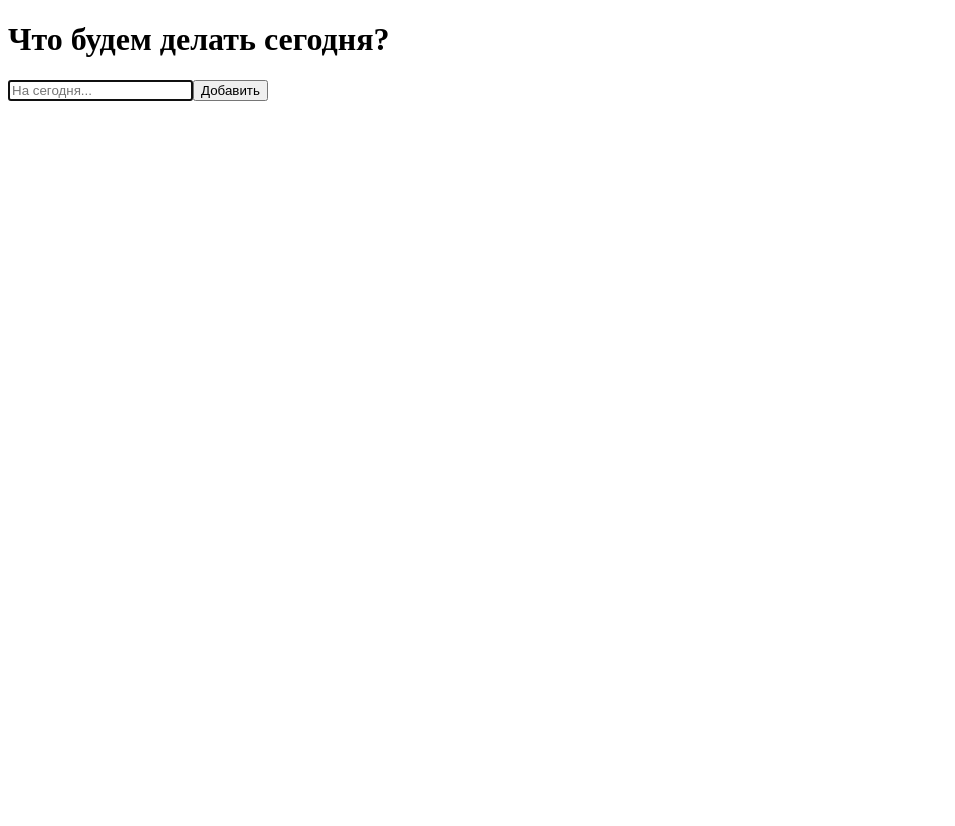
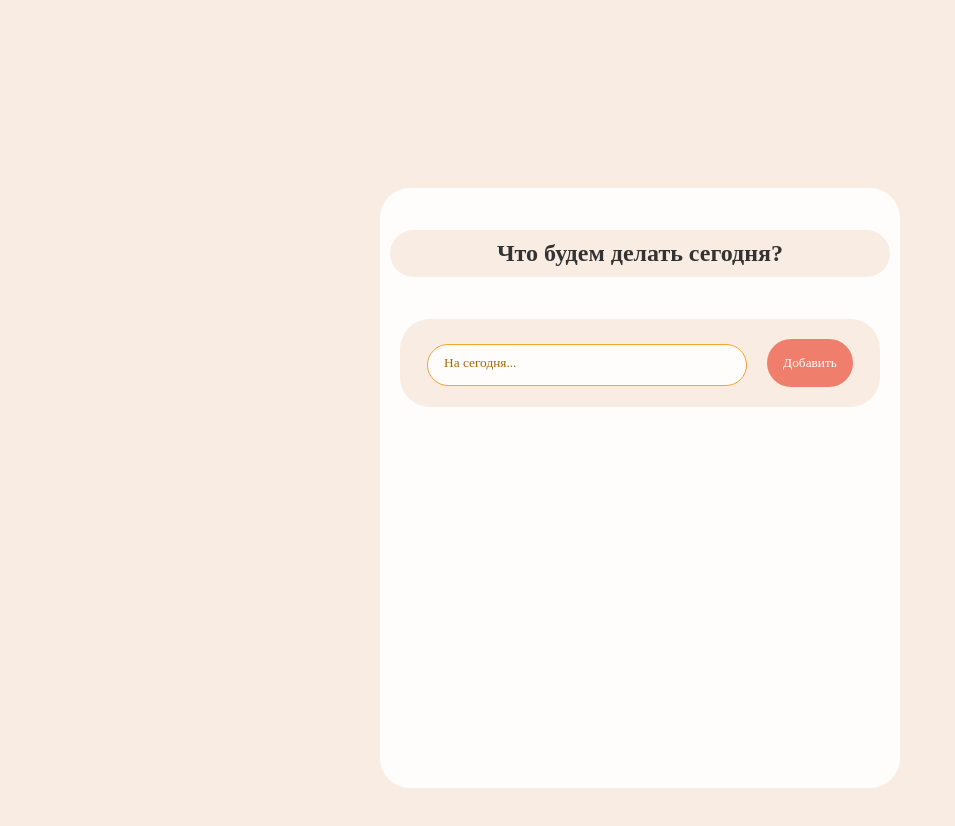
Before and after one commit to PapakhinaIrina/To-do-List, a React (Create React App) app in the folder my-app/: page / in a window 1280 px wide. Shown: the top 826 px of the page, without its empty margins (0-955 px from the left). Before the commit the page ends 800 px from the top, so only its background shows below. Built offline with nearby package versions, Linux system fonts and the light colour scheme.

Commit message:
add css style

```diff
--- a/my-app/src/App.css
+++ b/my-app/src/App.css
@@ -0,0 +1,120 @@
+* {
+  background-color: rgb(249, 236, 226);
+  border-radius: 30px;
+  box-sizing: border-box;
+  margin: 10px;
+  padding: 10px;
+  font-family: 'Trattatello, fantasy';
+};
+
+body {
+  background:rgb(242, 249, 255);
+}
+  .todo-app {
+    display: flex;
+    flex-direction: column;
+    justify-content: start;
+    width: 520px;
+    min-height: 600px;
+    background: #fffdfc;
+    text-align: center;
+    margin: 128px auto;
+    border-radius: 30px;
+    padding-bottom: 32px;
+  }
+
+  h1 {
+    margin: 32px 0;
+    color: rgb(52, 51, 51);
+    font-size: 24px;
+  }
+
+  .complete {
+    text-decoration: line-through;
+    opacity: 0.4;
+  }
+
+  .todo-form {
+    margin-bottom: 32px;
+  }
+
+  .todo-input {
+    padding: 10px 32px 14px 16px;
+    border-radius: 30px;
+    border: 1px solid #f6a234;
+    outline: none;
+    width: 320px;
+    background: #fffdfc;
+  }
+
+  .todo-input::placeholder {
+    color: rgb(168, 103, 6);
+  }
+
+  .todo-button {
+    padding: 16px;
+    border: none;
+    border-radius: 30px;
+    cursor: pointer;
+    outline: none;
+    background:rgb(240, 126, 109) ;
+    color: rgb(255, 255, 255);
+    text-transform: capitalize;
+  }
+
+  .todo-input.edit {
+    border: 2px solid white;
+  }
+
+  .todo-button.edit {
+    background: #f6a234;
+    padding: 16px 22px;
+  }
+
+  .todo-container {
+    display: flex;
+    flex-direction: row;
+    position: relative;
+  }
+
+  .todo-row {
+    display: flex;
+    justify-content: space-between;
+    align-items: center;
+    margin: 4px auto;
+    color: rgb(54, 50, 50);
+    background:rgb(161, 218, 247);
+    padding: 16px;
+    border-radius: 100px;
+    width: 90%;
+  }
+
+  .todo-row:nth-child(4n + 1) {
+    background:rgb(178, 205, 158);
+  }
+
+  .todo-row:nth-child(4n + 2) {
+    background: rgb(255, 182, 99);
+  }
+
+  .todo-row:nth-child(4n + 3) {
+    background:rgb(183, 152, 216);
+  }
+
+  .icons {
+    display: flex;
+    align-items: center;
+    font-size: 30px;
+    cursor: pointer;
+  }
+
+  .delete-icon {
+    font-size: 15px;
+    margin-right: 5px;
+    color: #fff;
+  }
+
+  .edit-icon {
+    font-size: 15px;
+    color: #fff;
+  }
--- a/my-app/src/components/ToDoForm.js
+++ b/my-app/src/components/ToDoForm.js
@@ -28,7 +28,7 @@ function ToDoForm(props) {
       {props.edit ? (
         <>
           <input
-            placeholder='Update your item'
+            placeholder='Изменить'
             value={input}
             onChange={handleChange}
             name='text'
--- a/my-app/src/components/ToDoList.js
+++ b/my-app/src/components/ToDoList.js
@@ -13,7 +13,7 @@ function ToDoList() {
     const newTodos = [todo, ...todos];
 
     setTodos(newTodos);
-    console.log(...todos);
+
   };
 
   const updateTodo = (todoId, newValue) => {
```
